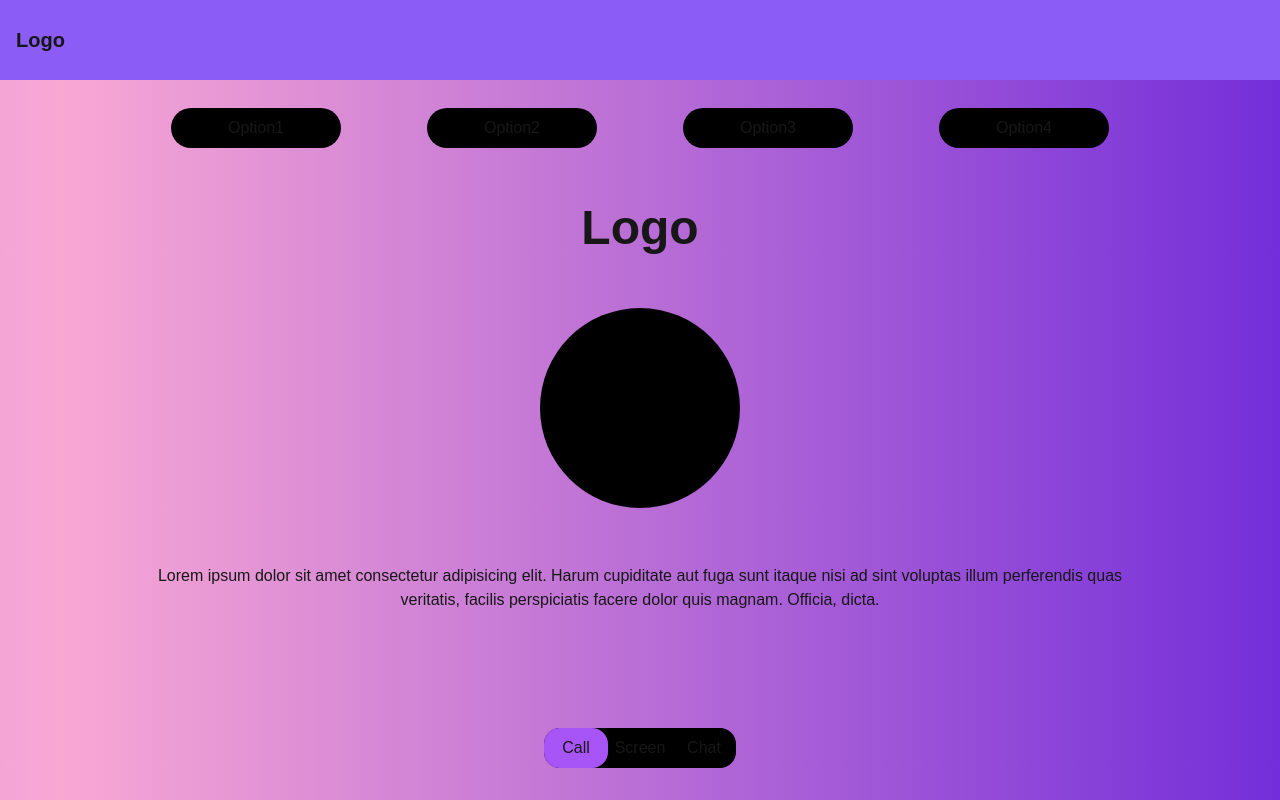
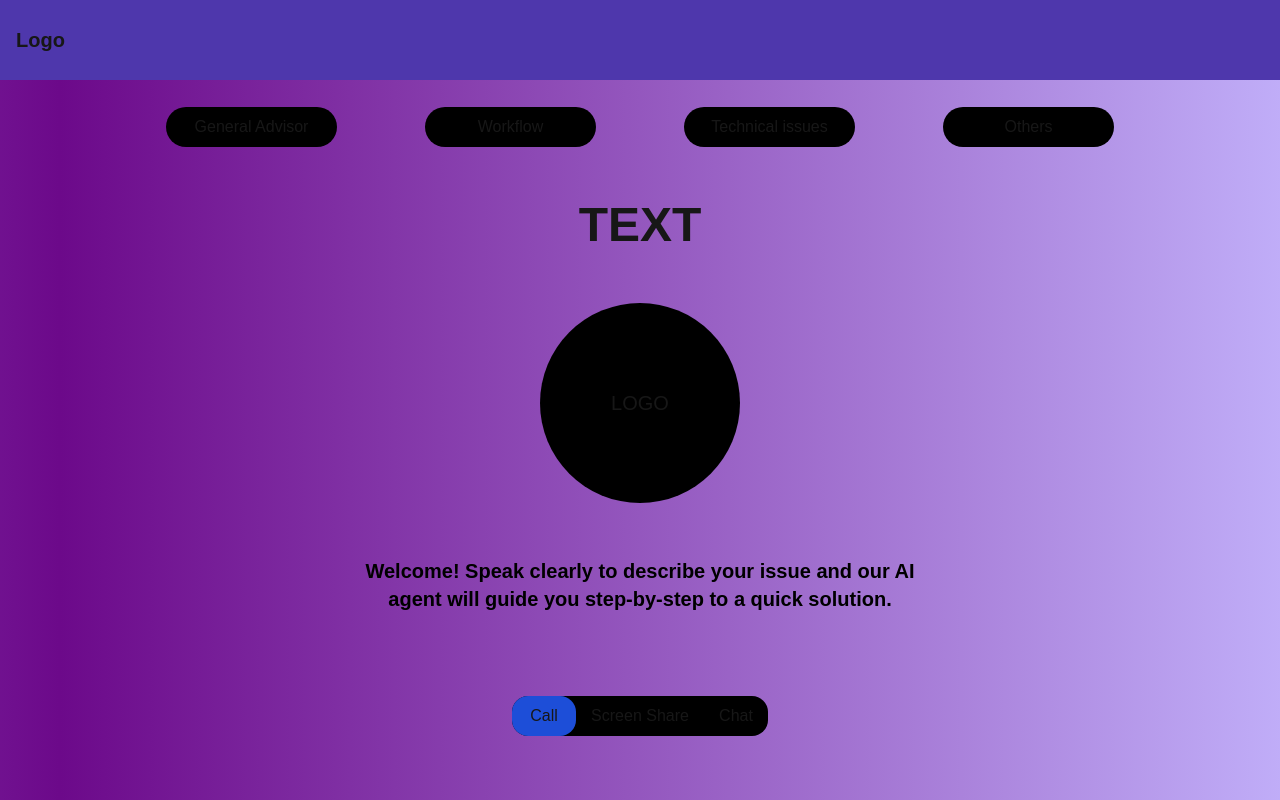
Before and after one commit to KanishkRastogi46/screen-share, a Next.js app: page / in a window 1280 px wide. Built offline with nearby package versions, Linux system fonts and the light colour scheme; no server answers.

Commit message:
tried to clone whole ui

```diff
--- a/src/components/chat.tsx
+++ b/src/components/chat.tsx
@@ -20,7 +20,7 @@ export default function Chat() {
     return (
         <>
             <div className="flex flex-col md:flex-row md:w-[80vw] w-[90vw] h-[70vh] items-center justify-center">
-                <div className="flex justify-center items-center md:w-[60%] w-full h-full shadow-2xl bg-purple-800 rounded-lg">
+                <div className="flex justify-center items-center md:w-[60%] w-full h-full shadow-2xl bg-violet-300 rounded-lg">
                     <h1>Screen share</h1>
                 </div>
                 <div className="flex flex-col justify-center items-center md:w-[40%] w-full h-full bg-white rounded-lg">
--- a/src/components/header.tsx
+++ b/src/components/header.tsx
@@ -5,7 +5,7 @@ export default function Header() {
     return (
         <>
             <div className="w-screen">
-                <div className="w-full bg-violet-500 h-[10vh] p-4 flex justify-between items-center">
+                <div className="w-full bg-[rgb(78,55,172)] h-[10vh] p-4 flex justify-between items-center">
                     <div className="logo text-xl font-semibold">Logo</div>
                     <div className="routes"></div>
                 </div>
--- a/src/components/main-section.tsx
+++ b/src/components/main-section.tsx
@@ -18,7 +18,7 @@ export default function Main() {
             setVoice(true);
             setScreen(false);
             setChat(false);
-        } else if (tabName === "Screen") {
+        } else if (tabName === "Screen Share") {
             setVoice(false);
             setScreen(true);
             setChat(false);
@@ -32,7 +32,7 @@ export default function Main() {
     return (
         <>
             <div className="w-screen h-[90vh]">
-                <div className="w-full h-full flex flex-col items-center justify-between bg-gradient-to-r from-violet-500 via-pink-300 to-violet-700 bg-[length:200%_200%] animate-move-bg">
+                <div className="w-full h-full flex flex-col items-center justify-between bg-gradient-to-r from-violet-300 via-[rgb(108,9,138)] to-violet-300 bg-[length:200%_200%] animate-move-bg">
                     <div className="">
                     {
                         voice && <Voice />
@@ -51,21 +51,21 @@ export default function Main() {
                     }
                     </div>
 
-                    <div className="flex rounded-2xl h-[5vh] mb-8 bg-black">
+                    <div className="flex rounded-2xl h-[5vh] mb-16 bg-black">
                         <button
-                            className={`w-16 ${voice ? 'bg-purple-500': ''} rounded-2xl`}
+                            className={`w-16 ${voice ? 'bg-blue-700': ''} rounded-2xl`}
                             onClick={handleClick}
                         >
                             Call
                         </button>
                         <button
-                            className={`w-16 ${screen ? 'bg-purple-500': ''} rounded-2xl`}
+                            className={`w-32 ${screen ? 'bg-blue-700': ''} rounded-2xl`}
                             onClick={handleClick}
                         >
-                            Screen
+                            Screen Share
                         </button>
                         <button
-                            className={`w-16 ${chat ? 'bg-purple-500': ''} rounded-2xl`}
+                            className={`w-16 ${chat ? 'bg-blue-700': ''} rounded-2xl`}
                             onClick={handleClick}
                         >
                             Chat
--- a/src/components/screen.tsx
+++ b/src/components/screen.tsx
@@ -29,7 +29,7 @@ export default function Screen() {
     return (
         <>
             <div className="flex md:w-[60vw] w-[90vw] h-[70vh] items-center justify-center">
-                <div className="flex flex-col justify-center items-center w-full h-full shadow-2xl bg-purple-800 rounded-lg">
+                <div className="flex flex-col justify-center items-center w-full h-full shadow-2xl bg-violet-300 rounded-lg">
                     <div className="w-full h-[80%]">
                         {
                             record && <video className="w-full h-full" ref={videoRef}></video>
--- a/src/components/voice.tsx
+++ b/src/components/voice.tsx
@@ -5,23 +5,39 @@ import voiceRecorder from "@/utils/voiceRecorder";
 
 
 export default function Voice() {
+    let [audioStream, setAudioStream] = React.useState<MediaStream | undefined>();
+
     useEffect(() => {
-        if (navigator.mediaDevices) voiceRecorder();
+        if (navigator.mediaDevices) {
+            voiceRecorder()
+            .then(s=>{
+                setAudioStream(s)
+            })
+            .catch((e)=>{console.log(e)});
+        }
         else alert("Your browser does not support voice recording");
+
+        return ()=>{
+            if (audioStream) {
+                let tracks = audioStream.getTracks();
+                tracks.forEach((track) => track.stop());
+            }
+            setAudioStream(undefined);
+        }
     }, []);
 
     return (
         <>
             <div className="flex flex-col items-center justify-around md:w-[80vw] w-[100vw] h-[70vh]">
-                <div className="flex justify-around w-full">
-                    <div className="p-2 bg-black rounded-3xl md:w-1/6 text-center">Option1</div>
-                    <div className="p-2 bg-black rounded-3xl md:w-1/6 text-center">Option2</div>
-                    <div className="p-2 bg-black rounded-3xl md:w-1/6 text-center">Option3</div>
-                    <div className="p-2 bg-black rounded-3xl md:w-1/6 text-center">Option4</div>
+                <div className="flex flex-wrap justify-around w-full gap-3">
+                    <div className="p-2 bg-black rounded-3xl md:w-1/6 text-center">General Advisor</div>
+                    <div className="p-2 bg-black rounded-3xl md:w-1/6 text-center">Workflow</div>
+                    <div className="p-2 bg-black rounded-3xl md:w-1/6 text-center">Technical issues</div>
+                    <div className="p-2 bg-black rounded-3xl md:w-1/6 text-center">Others</div>
                 </div>
-                <h1 className="text-5xl font-bold">Logo</h1>
-                <canvas className="rounded-full bg-black w-[200px] h-[200px]"></canvas>
-                <div className="text-center px-2">Lorem ipsum dolor sit amet consectetur adipisicing elit. Harum cupiditate aut fuga sunt itaque nisi ad sint voluptas illum perferendis quas veritatis, facilis perspiciatis facere dolor quis magnam. Officia, dicta.</div>
+                <h1 className="text-5xl font-bold uppercase">Text</h1>
+                <div className="rounded-full bg-black w-[200px] h-[200px] flex justify-center items-center text-xl">LOGO</div>
+                <div className="text-center font-semibold text-xl text-black px-2">Welcome! Speak clearly to describe your issue and our AI <br />agent will guide you step-by-step to a quick solution.</div>
             </div>
         </>
     )
--- a/src/utils/voiceRecorder.ts
+++ b/src/utils/voiceRecorder.ts
@@ -1,11 +1,9 @@
-function voiceRecorder() {
-    navigator.mediaDevices.getUserMedia({audio: true})
-    .then(stream=>{
-        console.log(stream);
-        stream.getTracks();
-    }).catch(err=>{
-        console.log(err)
-    })
+export default async function voiceRecorder(): Promise<MediaStream | undefined> {
+    let stream: MediaStream;
+    try {
+        stream = await navigator.mediaDevices.getUserMedia({audio: true})
+        return stream;
+    } catch (error) {
+        console.log(error);
+    }
 }
-
-export default voiceRecorder;
```
